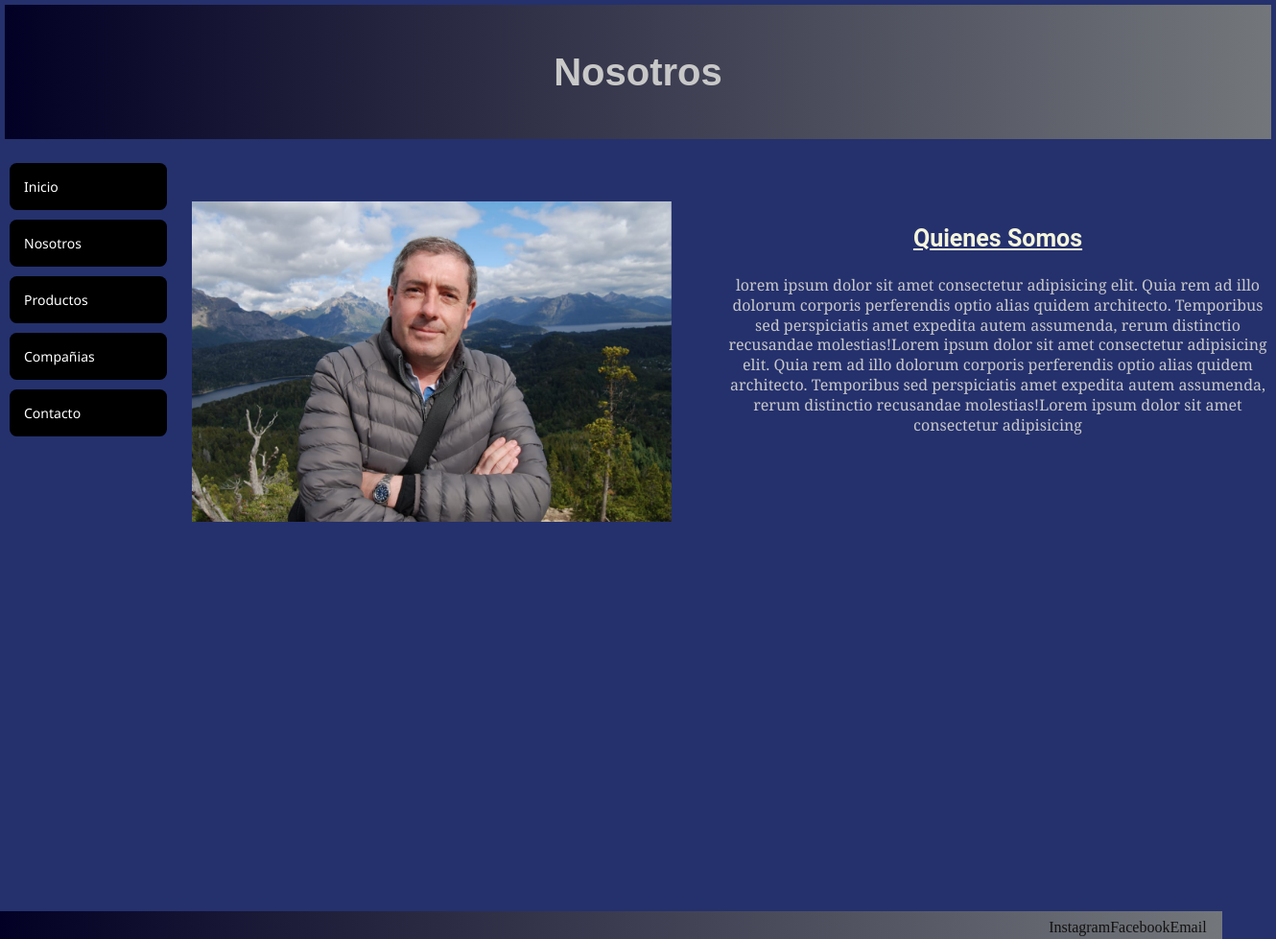
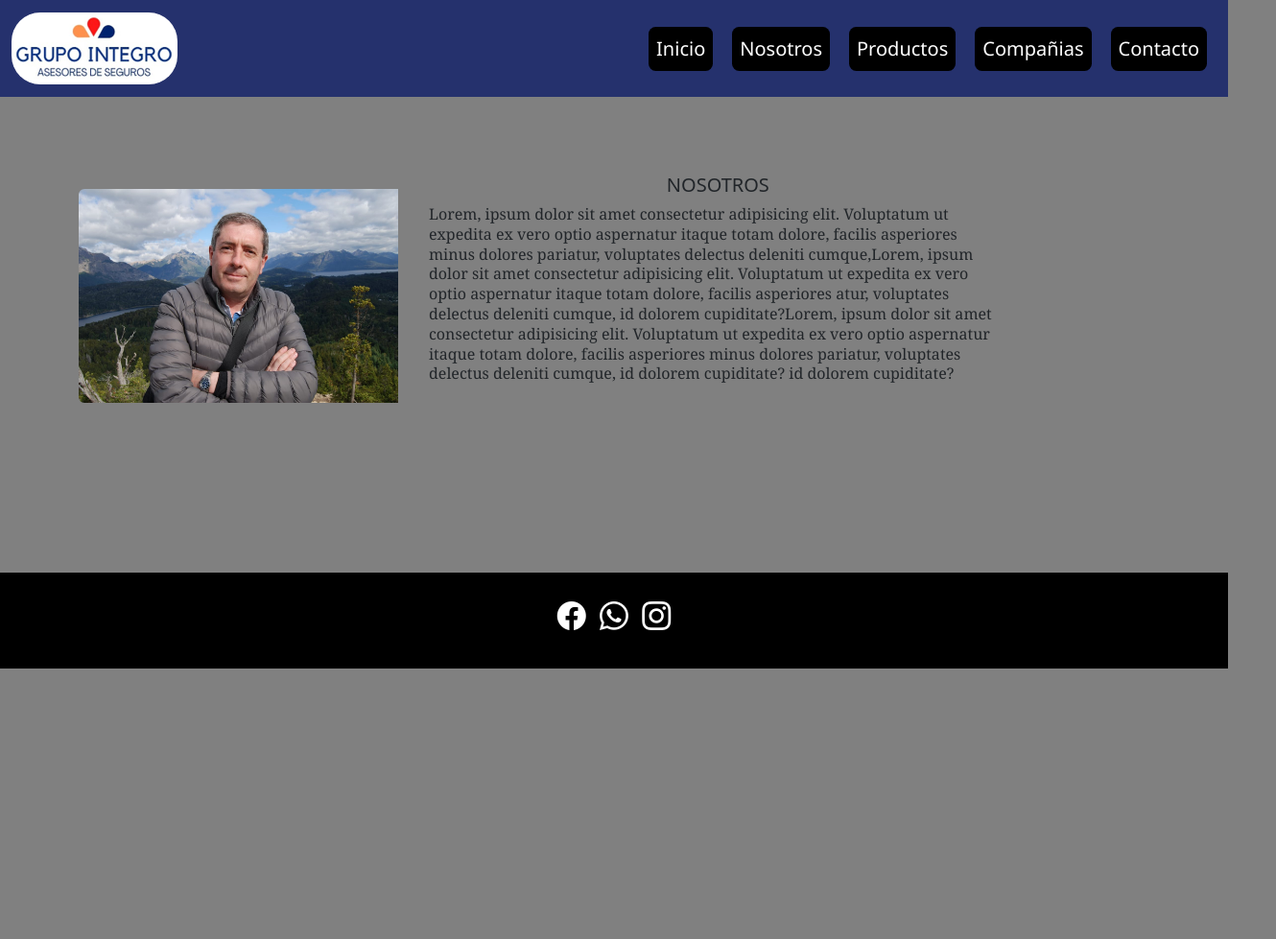
Before and after one commit to Agustingarcia90/primerrepo, a plain HTML site: page paginas/nosotros.html in a window 1280 px wide. Shown: the top 979 px of the page at 96% size, 1330 px wide, since content can reach past the window. After the commit the page ends 800 px from the top, so only its background shows below. Drawn offline with nearby package versions, Linux system fonts and the light colour scheme.

Commit message:
Aplique Boostrap a Index y Nosotros

```diff
--- a/css/estilo.css
+++ b/css/estilo.css
@@ -33,7 +33,11 @@ h2 {
 p {
     line-height: 1.3;
     font-family: Georgia, 'Times New Roman', Times, serif;
-    color: #c8c8c8;
+
+}
+
+body main {
+    padding: 16px;
 }
 
 /* INICIO MENU NAVEGACION*/
@@ -69,10 +73,6 @@ nav ul a:hover {
 
 /* FIN MENU NAVEGACION*/
 
-body main {
-    padding: 16px;
-}
-
 /* INICIO PAGINA PRODUCTOS*/
 
 .seguroauto {
@@ -102,30 +102,6 @@ body main {
 
 /* FIN PAGINA PRODUCTOS*/
 
-/* INICIO FOOTER*/
-footer {
-    background: rgb(2,0,36);
-    background: linear-gradient(90deg, rgba(2,0,36,1) 0%, rgba(115,119,123,1) 100%, rgba(0,212,255,1) 100%);
-    padding-left: 16px;
-    padding-right: 16px;
-    padding-top: 8px;
-    padding-bottom: 8px;
-    position: absolute;
-    width: 97%;
-}
-
-footer ul {
-    display: flex;
-    justify-content: right;
-    list-style-type: none;
-}
-
-footer ul li a {
-    text-decoration: none;
-    color: rgb(19, 17, 17);
-}
-
-/* FIN FOOTER*/
 
 /* INICIO PAGINA NOSOTROS*/
 
@@ -142,8 +118,8 @@ footer ul li a {
 
 .titulonosotros {
     grid-area: titulonosotros;
-    background: rgb(2,0,36);
-    background: linear-gradient(90deg, rgba(2,0,36,1) 0%, rgba(115,119,123,1) 100%, rgba(0,212,255,1) 100%);
+    background: rgb(2, 0, 36);
+    background: linear-gradient(90deg, rgba(2, 0, 36, 1) 0%, rgba(115, 119, 123, 1) 100%, rgba(0, 212, 255, 1) 100%);
     display: flex;
     justify-content: center;
     align-items: center;
@@ -222,8 +198,8 @@ section img {
 
 .tituloprincipal {
     grid-area: titulo;
-    background: rgb(2,0,36);
-    background: linear-gradient(90deg, rgba(2,0,36,1) 0%, rgba(115,119,123,1) 100%, rgba(0,212,255,1) 100%);
+    background: rgb(2, 0, 36);
+    background: linear-gradient(90deg, rgba(2, 0, 36, 1) 0%, rgba(115, 119, 123, 1) 100%, rgba(0, 212, 255, 1) 100%);
     display: flex;
     justify-content: center;
     align-items: center;
@@ -347,9 +323,125 @@ aside img {
     }
 }
 
+/* FIN RD NOSOTROS*/
 
 
 
+/* INICIO BOOTSTRAP*/
+
+body {
+    background-color: grey;
+}
+
+/* INICIO BARRA DE NAVEGACION BOOTSTRAP*/
+
+.bg-grey {
+    background-color: #25316D
+}
+
+.navbar-nav .nav-link.active,
+.navbar-nav .show>.nav-link {
+    color: white;
+}
+
+.nav-link {
+    color: white;
+    font-size: 20px;
+}
+
+.logo {
+    border-radius: 30px;
+}
+
+.navbar-nav {
+    --bs-nav-link-hover-color: rgb(129, 129, 129);
+}
+
+.navbar-nav {
+    --bs-nav-link-hover-color: rgb(129, 129, 129);
+}
+
+/* FIN BARRA DE NAVEGACION BOOTSTRAP*/
 
 
-/* FIN RD NOSOTROS*/
+/* INICIO FOOTER BOOTSTRAP*/
+
+.anchoFooter {
+    margin-top: 30px;
+}
+
+.redes {
+    display: inline-block;
+}
+
+footer {
+    width: 100%;
+    background-color: black;
+    height: 100px;
+    margin-top: 0px;
+    display: flex;
+    justify-content: center;
+}
+
+.anchoFooter {
+    margin-top: 30px;
+}
+
+.redes {
+
+    display: inline-block;
+}
+
+.bi-facebook {
+    font-size: 30px;
+    text-align: center;
+    margin-left: 5px;
+    margin-right: 5px;
+    color: #fff;
+}
+
+.bi-facebook:hover {
+    color: #3b5998;
+}
+
+.bi-whatsapp {
+    font-size: 30px;
+    text-align: center;
+    margin-left: 5px;
+    margin-right: 5px;
+    color: #fff;
+}
+
+.bi-whatsapp:hover {
+    color: #25D366;
+}
+
+.bi-instagram {
+    font-size: 30px;
+    text-align: center;
+    margin-left: 5px;
+    margin-right: 5px;
+    color: #fff;
+}
+
+.bi-instagram:hover {
+    color: #8a3ab9;
+}
+
+/* FIN FOOTER BOOTSTRAP*/
+
+/* INICIO CONTENIDO NOSOTROS BOOTSTRAP*/
+
+.card {
+    --bs-card-border-width: none;
+    --bs-card-border-color: none;
+    --bs-card-bg: none;
+    height: 400px;
+    --bs-card-spacer-y: 2rem;
+    --bs-card-spacer-x: 2rem;
+}
+
+/* FIN CONTENIDO NOSOTROS BOOTSTRAP*/
+
+
+/* FIN BOOTSTRAP*/
--- a/paginas/nosotros.html
+++ b/paginas/nosotros.html
@@ -1,65 +1,84 @@
-<!DOCTYPE html>
 <html lang="en">
 
 <head>
     <meta charset="UTF-8">
     <meta http-equiv="X-UA-Compatible" content="IE=edge">
     <meta name="viewport" content="width=device-width, initial-scale=1.0">
-    <title>SEGUROS INTEGRO</title>
+    <!-- CSS only -->
+    <link href="https://cdn.jsdelivr.net/npm/bootstrap@5.2.1/dist/css/bootstrap.min.css" rel="stylesheet"
+        integrity="sha384-iYQeCzEYFbKjA/T2uDLTpkwGzCiq6soy8tYaI1GyVh/UjpbCx/TYkiZhlZB6+fzT" crossorigin="anonymous">
+        <link rel="stylesheet" href="https://cdn.jsdelivr.net/npm/bootstrap-icons@1.9.1/font/bootstrap-icons.css">
+        <link rel="stylesheet" href="https://cdnjs.cloudflare.com/ajax/libs/animate.css/4.1.1/animate.min.css"/>
     <link rel="stylesheet" href="../css/estilo.css">
-    <link rel="stylesheet" href="https://cdnjs.cloudflare.com/ajax/libs/animate.css/4.1.1/animate.min.css"/>
+    <title>Grupo Integro</title>
 </head>
+<body>
+    <nav class="navbar navbar-expand-lg bg-grey">
+        <div class="container-fluid">
+            <a class="navbar-brand" href="#"><img class="logo" src="../imagenes/Logo se.png" alt=""></a>
+            <button class="navbar-toggler" type="button" data-bs-toggle="collapse" data-bs-target="#navbarNav"
+                aria-controls="navbarNav" aria-expanded="false" aria-label="Toggle navigation">
+                <span class="navbar-toggler-icon"></span>
+            </button>
+            <div class="collapse navbar-collapse justify-content-end" id="navbarNav">
+                <ul class="navbar-nav">
+                    <li class="nav-item">
+                        <a class="nav-link active" aria-current="page" href="../index.html">Inicio</a>
+                    </li>
+                    <li class="nav-item">
+                        <a class="nav-link" href="./nosotros.html">Nosotros</a>
+                    </li>
+                    <li class="nav-item">
+                        <a class="nav-link" href="./productos.html">Productos</a>
+                    </li>
+                    <li class="nav-item">
+                        <a class="nav-link" href="./compañias.html">Compañias</a>
+                    </li>
+                    <li class="nav-item">
+                        <a class="nav-link" href="./contacto.html">Contacto</a>
+                    </li>
 
-<body>
-        <div class="paginanosotros">
-            <h1 class="titulonosotros">Nosotros</h1>
-            <header class="menunosotros">
-                <nav id="menu">
-                    <!-- INICIO MENU NAVEGACION-->
-                    <ul>
-                        <li class="botonav"><a href="../index.html">Inicio</a></li>
-                        <li class="botonav"><a href="nosotros.html">Nosotros</a></li>
-                        <li class="botonav"><a href="productos.html">Productos</a></li>
-                        <li class="botonav"><a href="compañias.html">Compañias</a></li>
-                        <li class="botonav"><a href="contacto.html">Contacto</a></li>
-                    </ul>
-                </nav>
-            </header>
-                <!--FIN MENU DE NAVEGACION-->
+                </ul>
+            </div>
+        </div>
+    </nav>
 
-                <section class="imgnosotros" >
-                    <img class="animate__animated animate__backInLeft" src="../imagenes/nosotros.jpeg">
-                </section>
-
-                <section class="txtnosotros">
-                    <h2 class="subnosotros" >Quienes Somos</h2>
-                        <p class="animate__animated animate__bounceIn">lorem ipsum dolor sit amet consectetur adipisicing elit. Quia rem ad illo dolorum corporis
-                            perferendis
-                            optio
-                            alias quidem architecto. Temporibus sed perspiciatis amet expedita autem assumenda, rerum
-                            distinctio
-                            recusandae molestias!Lorem ipsum dolor sit amet consectetur adipisicing elit. Quia rem ad
-                            illo
-                            dolorum
-                            corporis perferendis optio alias quidem architecto. Temporibus sed perspiciatis amet
-                            expedita
-                            autem
-                            assumenda, rerum distinctio recusandae molestias!Lorem ipsum dolor sit amet consectetur
-                            adipisicing
-                        </p>
-                </section>
-
+    <header>
+        <div class="container fluid">
+        <div class="card mb-3 mt-5 mb-5" style="max-width: 1000px;">
+            <div class="row g-0">
+              <div class="col-md-4">
+                <img src="../imagenes/nosotros.jpeg" class="img-fluid rounded-start mt-5 animate__animated animate__backInLeft" alt="...">
+              </div>
+              <div class="col-md-8">
+                <div class="card-body animate__animated animate__bounceIn">
+                  <h5 class="card-title text-center">NOSOTROS</h5>
+                  <p class="card-text">Lorem, ipsum dolor sit amet consectetur adipisicing elit. Voluptatum ut expedita ex vero optio aspernatur itaque totam dolore,
+                    facilis asperiores minus dolores pariatur, voluptates delectus deleniti cumque,Lorem, ipsum dolor sit amet consectetur adipisicing elit. Voluptatum ut expedita ex vero optio aspernatur itaque totam dolore,
+                    facilis asperiores atur, voluptates delectus deleniti cumque, id dolorem cupiditate?Lorem, ipsum dolor sit amet consectetur adipisicing elit. Voluptatum ut expedita ex vero optio aspernatur itaque totam dolore,
+                    facilis asperiores minus dolores pariatur, voluptates delectus deleniti cumque, id dolorem cupiditate? id dolorem cupiditate?</p>
+                </div>
+              </div>
             </div>
+          </div>
+        </div>
+    </header>
 
 
-            <footer class="footer">
-                <ul>
-                    <li><a href="https://www.instagram.com/">Instagram</a></li>
-                    <li><a href="https://es-la.facebook.com/">Facebook</a></li>
-                    <li><a href="https://outlook.live.com/owa/">Email</a></li>
-                </ul>
-            </footer>
-    </main>
+    <footer>
+        <div class="anchoFooter">
+            <div class="redes">
+              <a href="https://www.facebook.com/" target="_blank"><i class="bi bi-facebook "></i></a>
+              <a href="https://wa.me/541131508000" target="_blank"><i class="bi bi-whatsapp"></i></a>
+              <a href="https://www.instagram.com/" target="_blank"><i class="bi bi-instagram"></i></a>
+            </div>
+          </div>
+    </footer>
+
 </body>
+<!-- JavaScript Bundle with Popper -->
+<!-- JavaScript Bundle with Popper -->
+<script src="https://cdn.jsdelivr.net/npm/bootstrap@5.2.1/dist/js/bootstrap.bundle.min.js"
+ integrity="sha384-u1OknCvxWvY5kfmNBILK2hRnQC3Pr17a+RTT6rIHI7NnikvbZlHgTPOOmMi466C8" crossorigin="anonymous"></script>
 
 </html>
```
Also changed, not shown: index.html (+75 -47 lines), imagenes/Logo se.png (added), imagenes/Logo.jpg (deleted), imagenes/img 2 ok.jpg (added), imagenes/img 3 ok.jpg (added), imagenes/img ok1.jpg (added), imagenes/logo seguro.png (deleted).
